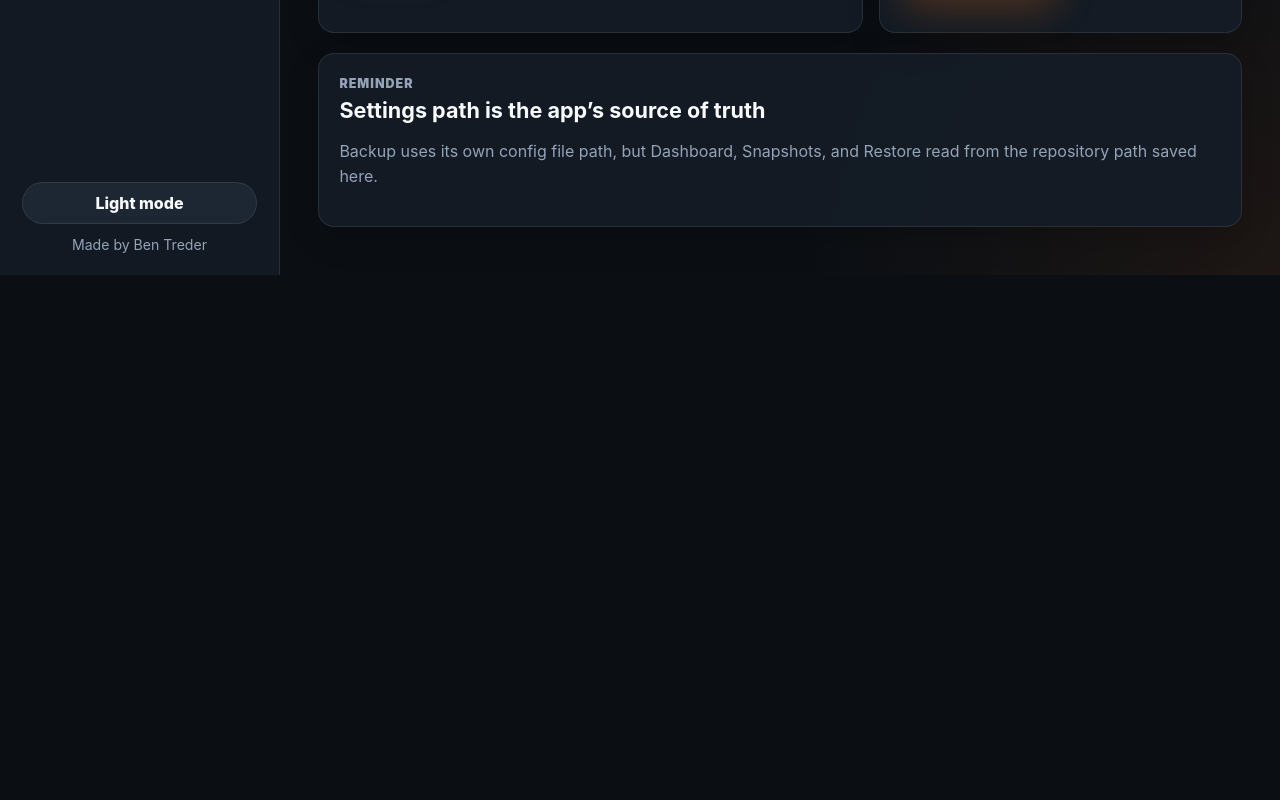
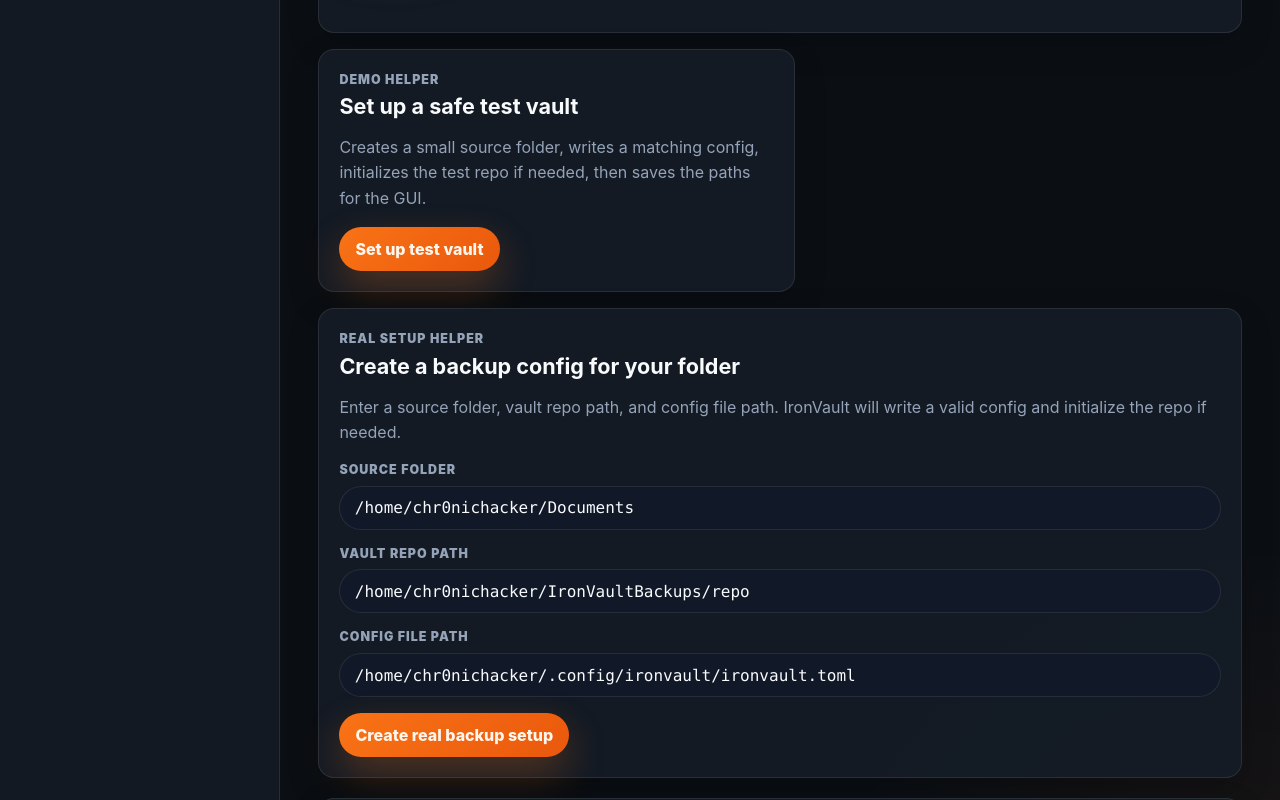
Before and after one commit to BenTreder/IronVault, a Vue app in the folder frontend/ironvault-gui/: page /settings in a window 1280 px wide. Shown: the part 620-1420 px from the top of the page. Before the commit the page ends 895 px from the top, so only its background shows below. Built offline with nearby package versions, Linux system fonts and the light colour scheme.

Commit message:
Add real vault setup helper

```diff
--- a/frontend/ironvault-gui/src/lib/ironvaultBridge.ts
+++ b/frontend/ironvault-gui/src/lib/ironvaultBridge.ts
@@ -19,6 +19,14 @@
 }
 
 export interface SetupTestVaultResult {
+  repo_path: string
+  config_path: string
+  source_path: string
+  initialized_repo: boolean
+  message: string
+}
+
+export interface SetupCustomVaultResult {
   repo_path: string
   config_path: string
   source_path: string
@@ -77,6 +85,18 @@
   return await invoke<SetupTestVaultResult>('setup_test_vault')
 }
 
+export async function setupCustomVault(
+  sourcePath: string,
+  repoPath: string,
+  configPath: string
+): Promise<SetupCustomVaultResult> {
+  return await invoke<SetupCustomVaultResult>('setup_custom_vault', {
+    sourcePath,
+    repoPath,
+    configPath
+  })
+}
+
 export async function listSnapshots(repoPath: string): Promise<SnapshotInfo[]> {
   return await invoke<SnapshotInfo[]>('list_snapshots', { repoPath })
 }
--- a/frontend/ironvault-gui/src/views/Settings.vue
+++ b/frontend/ironvault-gui/src/views/Settings.vue
@@ -51,7 +51,7 @@
         <p class="eyebrow-small">Demo helper</p>
         <h3>Set up a safe test vault</h3>
         <p>
-          Creates a small source folder outside /tmp, writes a matching config, initializes the test repo if needed, then saves the paths for the GUI.
+          Creates a small source folder, writes a matching config, initializes the test repo if needed, then saves the paths for the GUI.
         </p>
 
         <button class="iv-button iv-button-primary" type="button" @click="setupDemoVault" :disabled="isSettingUp">
@@ -76,6 +76,63 @@
           </dl>
         </div>
       </article>
+
+      <article class="panel helper-panel real-helper">
+        <p class="eyebrow-small">Real setup helper</p>
+        <h3>Create a backup config for your folder</h3>
+        <p>
+          Enter a source folder, vault repo path, and config file path. IronVault will write a valid config and initialize the repo if needed.
+        </p>
+
+        <label class="setting-label" for="customSourcePath">Source folder</label>
+        <input
+          id="customSourcePath"
+          v-model="customSourcePath"
+          class="settings-input"
+          type="text"
+          placeholder="/home/chr0nichacker/Documents"
+        />
+
+        <label class="setting-label" for="customRepoPath">Vault repo path</label>
+        <input
+          id="customRepoPath"
+          v-model="customRepoPath"
+          class="settings-input"
+          type="text"
+          placeholder="/home/chr0nichacker/IronVaultBackups/repo"
+        />
+
+        <label class="setting-label" for="customConfigPath">Config file path</label>
+        <input
+          id="customConfigPath"
+          v-model="customConfigPath"
+          class="settings-input"
+          type="text"
+          placeholder="/home/chr0nichacker/.config/ironvault/ironvault.toml"
+        />
+
+        <button class="iv-button iv-button-primary setup-real-button" type="button" @click="setupRealVault" :disabled="isCustomSettingUp">
+          {{ isCustomSettingUp ? 'Creating...' : 'Create real backup setup' }}
+        </button>
+
+        <div v-if="customSetupResult" class="result-card">
+          <p class="eyebrow-small">Saved paths</p>
+          <dl>
+            <div>
+              <dt>Vault</dt>
+              <dd>{{ customSetupResult.repo_path }}</dd>
+            </div>
+            <div>
+              <dt>Config</dt>
+              <dd>{{ customSetupResult.config_path }}</dd>
+            </div>
+            <div>
+              <dt>Source</dt>
+              <dd>{{ customSetupResult.source_path }}</dd>
+            </div>
+          </dl>
+        </div>
+      </article>
     </section>
 
     <section class="panel note-panel">
@@ -92,7 +149,9 @@
 import { ref } from 'vue'
 import {
   defaultRepoPath,
+  setupCustomVault,
   setupTestVault,
+  type SetupCustomVaultResult,
   type SetupTestVaultResult
 } from '../lib/ironvaultBridge'
 import {
@@ -109,7 +168,13 @@
 const status = ref('Ready')
 const statusClass = ref('status-ready')
 const isSettingUp = ref(false)
+const isCustomSettingUp = ref(false)
 const setupResult = ref<SetupTestVaultResult | null>(null)
+const customSetupResult = ref<SetupCustomVaultResult | null>(null)
+
+const customSourcePath = ref(localStorage.getItem('ironvault-custom-source-path') || '/home/chr0nichacker/Documents')
+const customRepoPath = ref(localStorage.getItem('ironvault-custom-repo-path') || '/home/chr0nichacker/IronVaultBackups/repo')
+const customConfigPath = ref(localStorage.getItem('ironvault-custom-config-path') || '/home/chr0nichacker/.config/ironvault/ironvault.toml')
 
 function markSaved(savedPath: string, savedMessage: string) {
   repoPath.value = savedPath
@@ -161,6 +226,44 @@
     isSettingUp.value = false
   }
 }
+
+async function setupRealVault() {
+  isCustomSettingUp.value = true
+  customSetupResult.value = null
+  status.value = 'Setting up'
+  statusClass.value = 'status-waiting'
+  message.value = 'Creating real vault config and initializing the repo if needed...'
+
+  localStorage.setItem('ironvault-custom-source-path', customSourcePath.value.trim())
+  localStorage.setItem('ironvault-custom-repo-path', customRepoPath.value.trim())
+  localStorage.setItem('ironvault-custom-config-path', customConfigPath.value.trim())
+
+  try {
+    const result = await setupCustomVault(
+      customSourcePath.value.trim(),
+      customRepoPath.value.trim(),
+      customConfigPath.value.trim()
+    )
+
+    customSetupResult.value = result
+
+    saveRepoPath(result.repo_path)
+    localStorage.setItem(backupConfigStorageKey, result.config_path)
+
+    repoPath.value = result.repo_path
+    status.value = 'Real vault ready'
+    statusClass.value = 'status-ready'
+    message.value = `${result.message} Backup config saved for the Backup page.`
+  } catch (error) {
+    status.value = 'Needs attention'
+    statusClass.value = 'status-error'
+    message.value = error instanceof Error
+      ? error.message
+      : 'Could not set up the real vault config.'
+  } finally {
+    isCustomSettingUp.value = false
+  }
+}
 </script>
 
 <style scoped>
@@ -206,7 +309,7 @@
 
 .settings-grid {
   display: grid;
-  grid-template-columns: minmax(0, 1.2fr) minmax(280px, 0.8fr);
+  grid-template-columns: minmax(0, 1.05fr) minmax(280px, 0.95fr);
   gap: 1rem;
 }
 
@@ -214,6 +317,12 @@
 .result-card {
   padding: 1.25rem;
   border-radius: var(--iv-radius-md);
+}
+
+.main-panel,
+.real-helper,
+.note-panel {
+  grid-column: 1 / -1;
 }
 
 .panel-heading {
@@ -263,6 +372,10 @@
   display: flex;
   flex-wrap: wrap;
   gap: 0.75rem;
+  margin-top: 1rem;
+}
+
+.setup-real-button {
   margin-top: 1rem;
 }
 
@@ -329,5 +442,11 @@
   .settings-grid {
     grid-template-columns: 1fr;
   }
+
+  .main-panel,
+  .real-helper,
+  .note-panel {
+    grid-column: auto;
+  }
 }
 </style>
```
Also changed, not shown: 1 other file (tests, documents, lock files or other folders).
